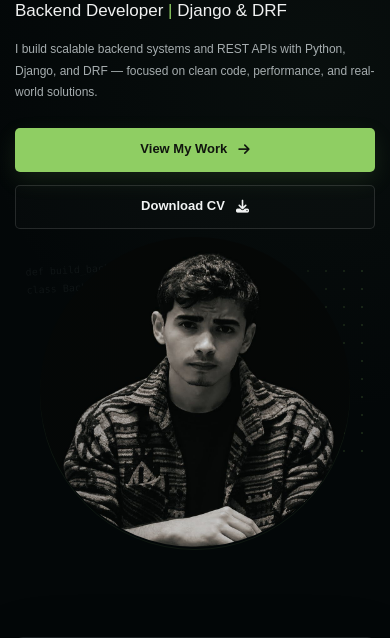
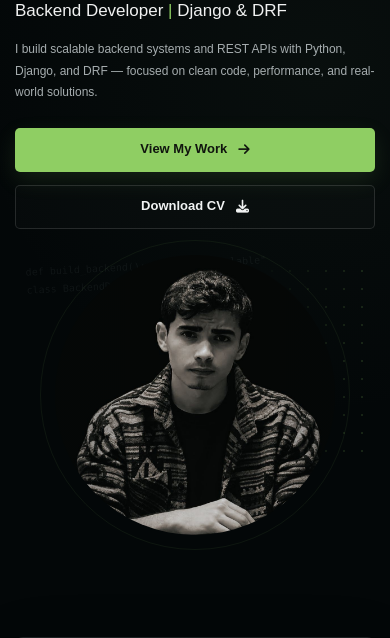
Before and after one commit to mhmdheydarii/Personal-website, a Django app: page / in a window 390 px wide. Shown: the part 281-919 px from the top of the page. Run offline with Django 5.2, Linux system fonts and the light colour scheme; data that the repository does not hold is empty.

Commit message:
Update : Css tags for mobile responsive

```diff
--- a/static/css/style.css
+++ b/static/css/style.css
@@ -306,12 +306,13 @@ img {
 
 .hero-photo {
   position: absolute;
-  top: 15px;
-  left: 40px;
+  top: 43px;
+  left: 65px;
+
   right: auto;
 
-  width: 410px;
-  height: 410px;
+  width: 360px;
+  height: 360px;
 
   z-index: 2;
   overflow: hidden;
@@ -1008,10 +1009,10 @@ a.contact-item:hover {
   }
 
   .hero-photo {
-  width: min(310px, calc(100vw - 40px));
-  height: min(310px, calc(100vw - 40px));
+  width: min(280px, calc(100vw - 40px));
+  height: min(280px, calc(100vw - 40px));
 
-  top: 0;
+  top: 18px;
   left: 50%;
   right: auto;
   bottom: auto;
```
